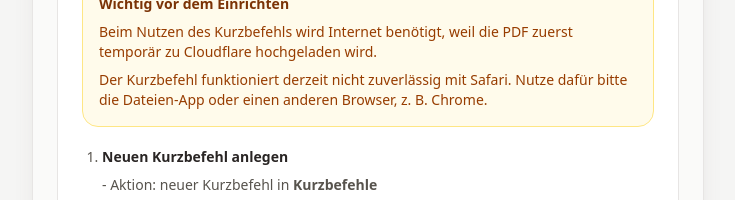
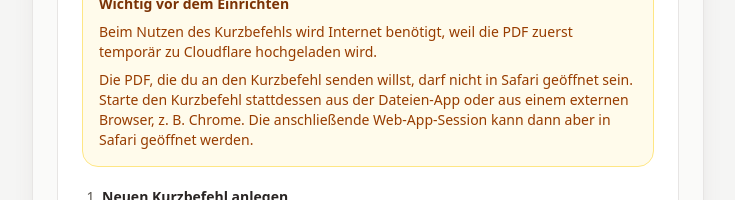
Before and after one commit to DatJakob/Wide_PDF_V2, a React (Vite) app: page / in a window 1280 px wide. Both pictures are taken after a click on the button "Apple Kurzbefehl". Shown: the part 592-792 px from the top of the page, without its empty margins (272-1007 px from the left). Built offline with nearby package versions, Linux system fonts and the light colour scheme; no server answers.

Commit message:
Clarify shortcut Safari session guidance

```diff
--- a/src/App.tsx
+++ b/src/App.tsx
@@ -822,7 +822,7 @@ export default function App() {
                       Beim Nutzen des Kurzbefehls wird Internet benötigt, weil die PDF zuerst temporär zu Cloudflare hochgeladen wird.
                     </p>
                     <p className="text-sm text-amber-800 dark:text-amber-300">
-                      Der Kurzbefehl funktioniert derzeit nicht zuverlässig mit Safari. Nutze dafür bitte die Dateien-App oder einen anderen Browser, z. B. Chrome.
+                      Die PDF, die du an den Kurzbefehl senden willst, darf nicht in Safari geöffnet sein. Starte den Kurzbefehl stattdessen aus der Dateien-App oder aus einem externen Browser, z. B. Chrome. Die anschließende Web-App-Session kann dann aber in Safari geöffnet werden.
                     </p>
                   </div>
 
@@ -864,6 +864,7 @@ export default function App() {
                         <p>- Methode: <b>POST</b></p>
                         <p>- Die Header <b>x-...</b> sind die Schlüssel, der Text daneben ist der Wert</p>
                         <p>- <b>x-session-id</b>: frei wählbar für jeden Nutzer, damit jede Person ein eigenes Postfach hat, z. B. <span className="font-mono">jakob-inbox</span></p>
+                        <p>- Die Web-App-Session erreichst du dann mit diesem Link: <span className="font-mono break-all">http://wide-pdf-v2.vercel.app/?session=(TEXT VON HEADER x-session-id)</span></p>
                         <p>- <b>x-shortcut-token</b>: dein geheimes Token</p>
                         <p>- <b>x-filename</b>: unten über der Tastatur <b>Variable auswählen</b> und <b>Name</b> aus <b>Name abrufen</b> einsetzen</p>
                         <p>- Haupttext anfordern: <b>Datei</b></p>
```
